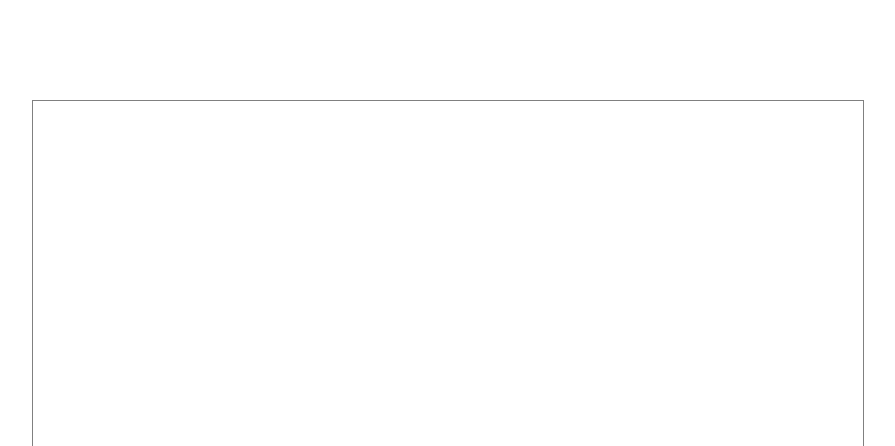
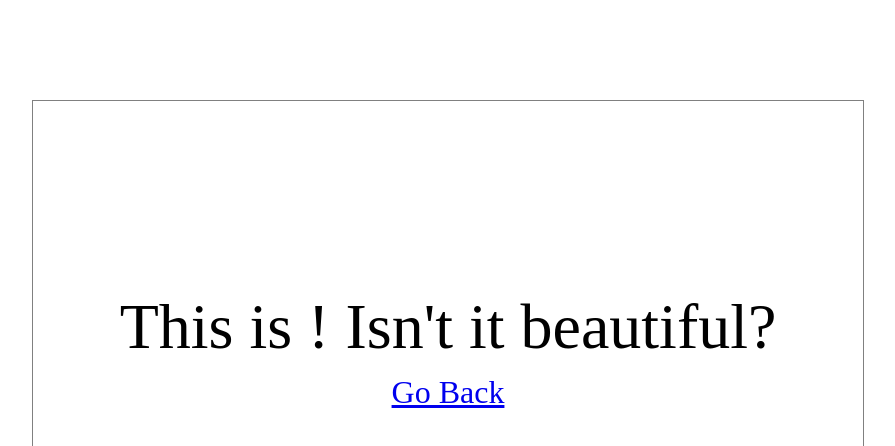
Before and after one commit to Fbw-wd22-e01-Rockstars/19-spa-router-color-factory-Adanurk, a React (Create React App) app: page /colors/light-pink in a window 1280 px wide. Before the commit this address had no page. Shown: the top 446 px of the page, without its empty margins (192-1087 px from the left). Built offline with nearby package versions, Linux system fonts and the light colour scheme.

Commit message:
completed

```diff
--- a/src/App.css
+++ b/src/App.css
@@ -76,3 +76,23 @@ button{
     border-radius: 25px;
     border-style: none;
 }
+
+.big-color{
+    width: 100%;
+    height: 100%;
+    display: flex;
+    flex-direction: column;
+    align-items: center;
+    justify-content: center;
+    padding: 1rem;
+    text-align: center;
+}
+
+.color-link{
+    font-size: 2rem;
+}
+
+.big-one{
+    font-size:4rem;
+    margin-bottom: 10px;
+}
--- a/src/App.js
+++ b/src/App.js
@@ -5,6 +5,7 @@ import { Routes, Route } from "react-router-dom";
 import ColorList from "./components/ColorList";
 import { useState } from "react";
 import Form from "./components/Form";
+import Color from "./components/Color";
 
 function App() {
   const [colors, setColors] = useState([{name:"red", value:"#ff0000"}, {name:"light-pink", value:"#FFB6C1"}]);
@@ -13,9 +14,10 @@ function App() {
     <div className="App">
       <Routes>
         <Route path="/" element={<Home/>}>
-          <Route path="/colors" element={<ColorList colors={colors}/>}></Route>
+          <Route path="colors" element={<ColorList colors={colors}/>}></Route>
         </Route>
-        <Route path="/colors/new" element={<Form handleColors={setColors} colors={colors}/>}/>
+        <Route path="colors/new" element={<Form handleColors={setColors} colors={colors}/>}/>
+        <Route path="colors/:name" element={<Color/>}></Route>
       </Routes>
     </div>
   );
--- a/src/components/Color.js
+++ b/src/components/Color.js
@@ -1,8 +1,17 @@
-import React from 'react'
+import React from 'react';
+import { Link, useLocation, useParams } from 'react-router-dom';
 
-const Color = () => {
+const Color = ({info}) => {
+  const params = useParams();
+  const location = useLocation();
+  console.log(params);
+  console.log(location);
+
   return (
-    <div>Color</div>
+    <div className='big-color' style={{backgroundColor:`${location?.state?.value}`}}>
+      <p className='big-one'>This is {location?.state?.name}! Isn't it beautiful?</p>
+      <Link to="/colors"><p className='color-link'>Go Back</p></Link>
+    </div>
   )
 }
 
--- a/src/components/ColorList.js
+++ b/src/components/ColorList.js
@@ -13,7 +13,7 @@ const ColorList = ({colors}) => {
                 {
                     colors.map(color => {
                         return (
-                            <li key={color.name}><Link to={`/colors/${color.name}`}>{color.name}</Link></li>
+                            <li key={color.name}><Link to={`/colors/${color.name}`} state={color}>{color.name}</Link></li>
                         )
                     })
                 }
--- a/src/components/Form.js
+++ b/src/components/Form.js
@@ -1,24 +1,22 @@
 import React from 'react'
 import { useState } from 'react';
+import { useNavigate } from 'react-router-dom';
 
 const Form = ({handleColors, colors}) => {
     const [colName, setColName] = useState();
     const [colValue, setColValue] = useState();
+    const navigate = useNavigate();
 
 
     const handleSubmit = (e) => {
         e.preventDefault();
         let myItem = {name:colName, value:colValue};
         handleColors([...colors, myItem]);
-        console.log(colors);
-
+        // console.log(colors);
         setColName();
         setColValue();
+        navigate("/colors");
     }
-
-    //! nasil yenileyecek ve inputlari bosaltacak?
-
-
 
   return (
     <form onSubmit={handleSubmit}>
```
